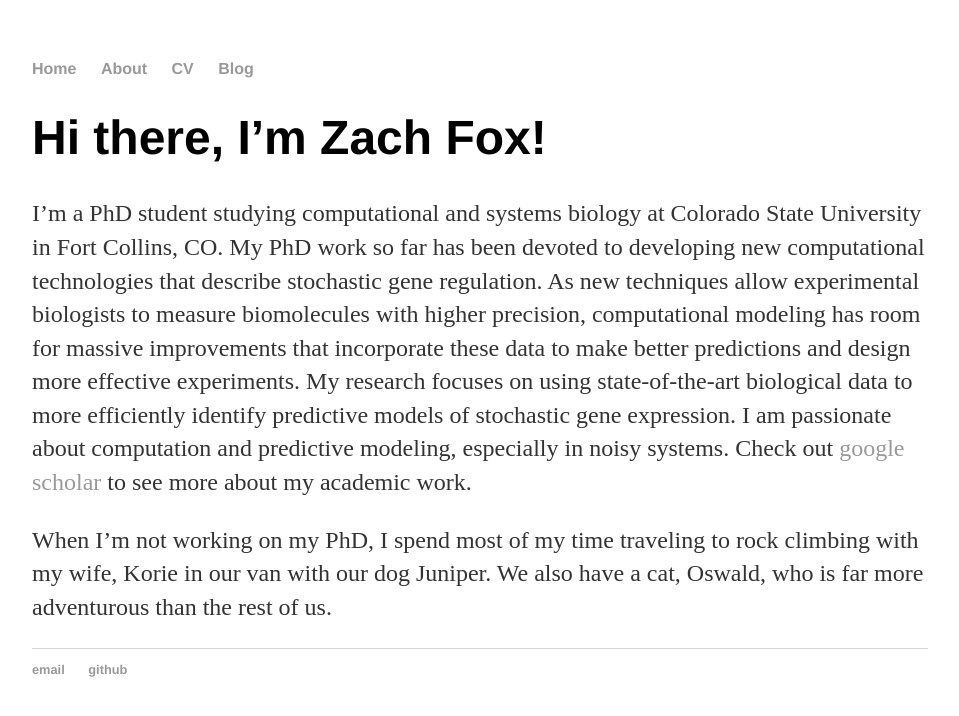
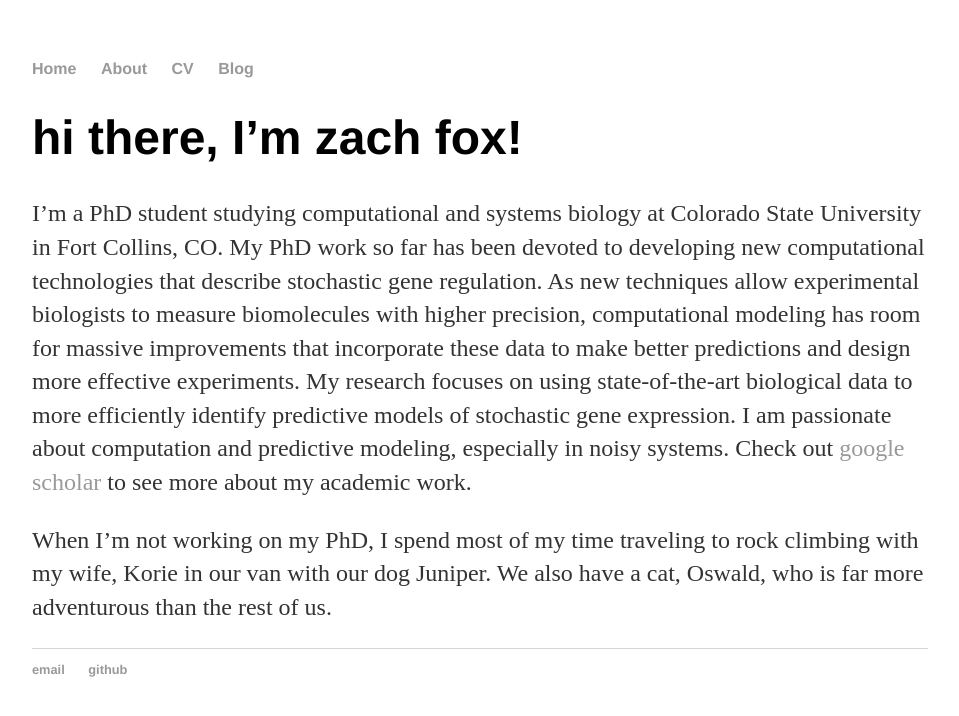
Before and after one commit to zachfox/zachfox.github.io, a Jekyll site: the page built from about/index.md, in a window 1280 px wide. Shown: the top 716 px of the page, without its empty margins (160-1119 px from the left). Built offline with Jekyll 4.4.1, drawn with Linux system fonts in a browser that asks for light colours.

Commit message:
trying lower case thing

```diff
--- a/about/index.md
+++ b/about/index.md
@@ -2,7 +2,7 @@
 layout: default
 title: Zach Fox
 ---
-# Hi there, I'm Zach Fox!
+# hi there, I'm zach fox!
 I'm a PhD student studying computational and systems biology at Colorado State University in Fort Collins, CO.
 My PhD work so far has been devoted to developing new computational technologies that describe stochastic gene regulation.
 As new techniques allow experimental biologists to measure biomolecules with higher precision, computational modeling has room for massive improvements that incorporate these data to make better predictions and design more effective experiments. My research focuses on using state-of-the-art biological data to more efficiently identify predictive models of stochastic gene expression. I am passionate about computation and predictive modeling, especially in noisy systems. Check out [google scholar](href="https://scholar.google.com/citations?user=PrYu53UAAAAJ&hl=en") to see more about my academic work.
--- a/index.html
+++ b/index.html
@@ -3,6 +3,6 @@ layout: default
 title: Zach Fox
 ---
 <div class="blurb">
-    <h1>Zach Fox</h1>
+    <h1>zach fox</h1>
     <p>Computational and Systems Biology
  </div><!-- /.blurb -->
```
Also changed, not shown: cv/index.md (+1 -0 lines).
